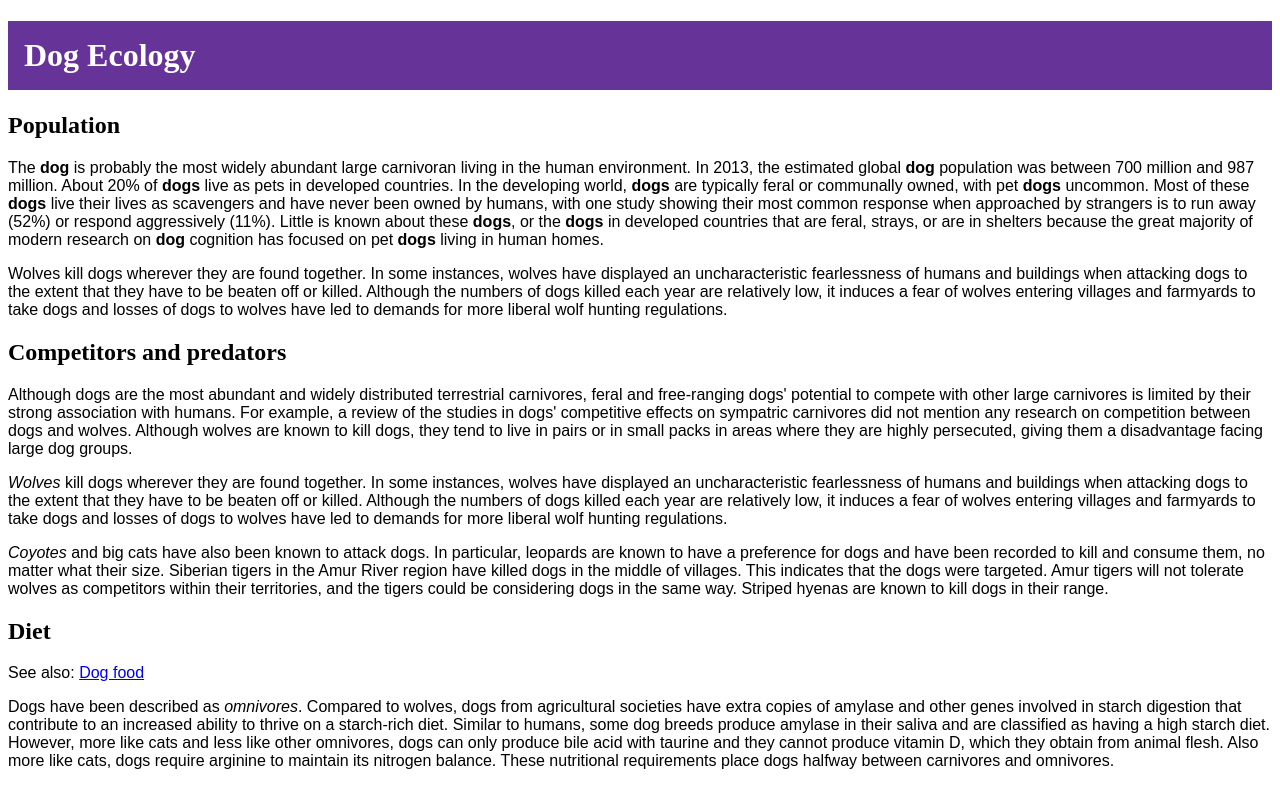
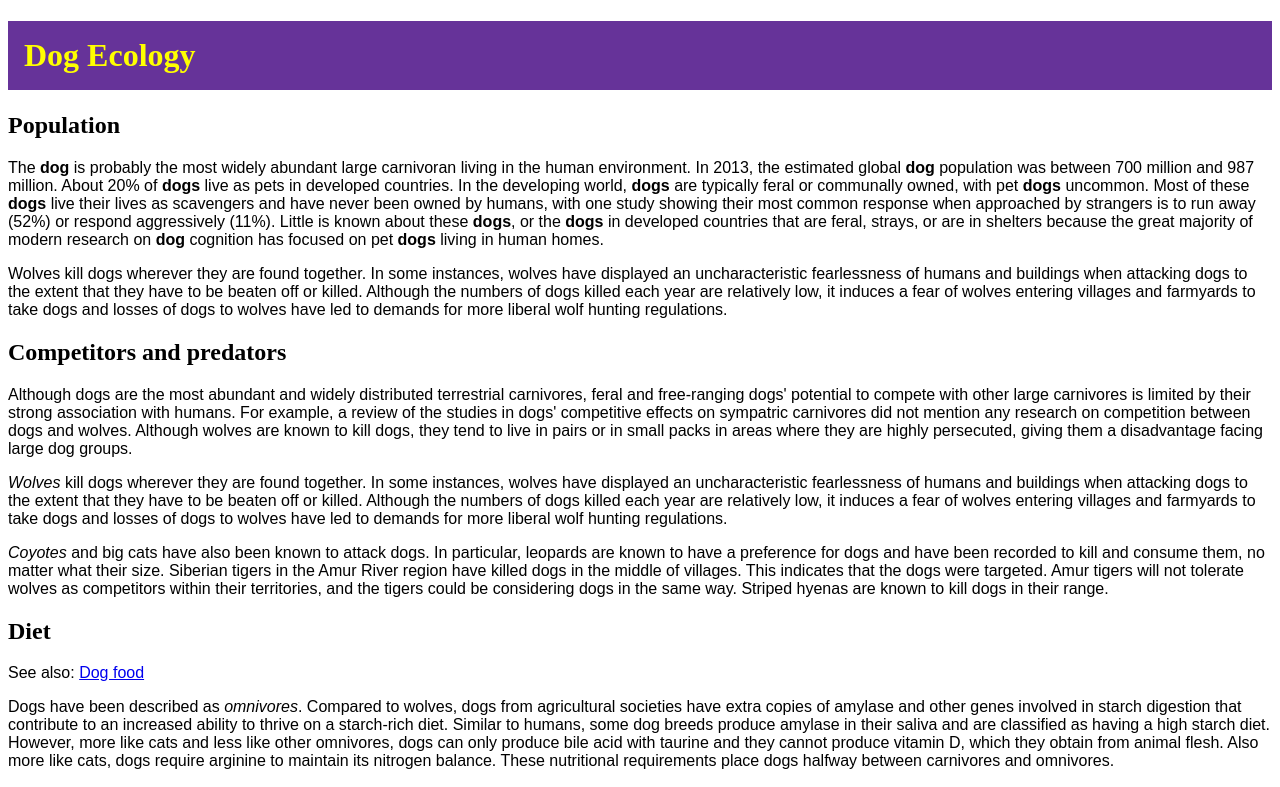
Before and after one commit to sait-wbdv/dailies-w23, a plain HTML site: page 2023-01-20-web-typography/01-text-column-starter/index.html in a window 1280 px wide. Shown: the top 787 px of the page. Drawn offline with Linux system fonts and the light colour scheme.

Commit message:
added comments

```diff
--- a/2023-01-20-web-typography/01-text-column-starter/index.html
+++ b/2023-01-20-web-typography/01-text-column-starter/index.html
@@ -22,6 +22,12 @@
       color: white;
       background-color: rebeccapurple;
       padding: 1rem;
+    }
+
+    /* Notice the importance of source order when declarations conflict */
+    /* Move this declaration above the first `h1` block above. Inspect the <h1> in the browser. What do you notice in the inspector? */
+    h1 {
+      color: yellow;
     }
 
   </style>
```
